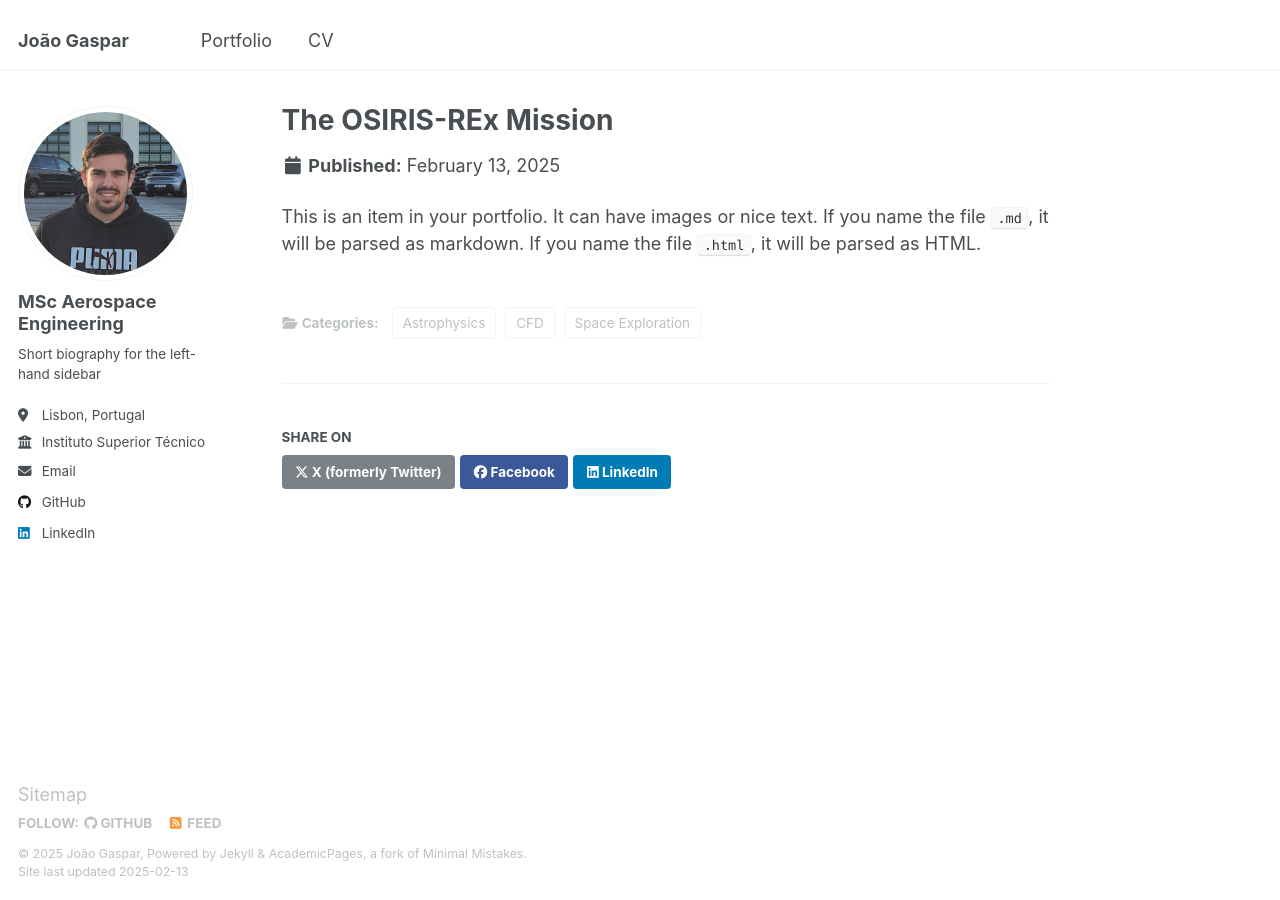
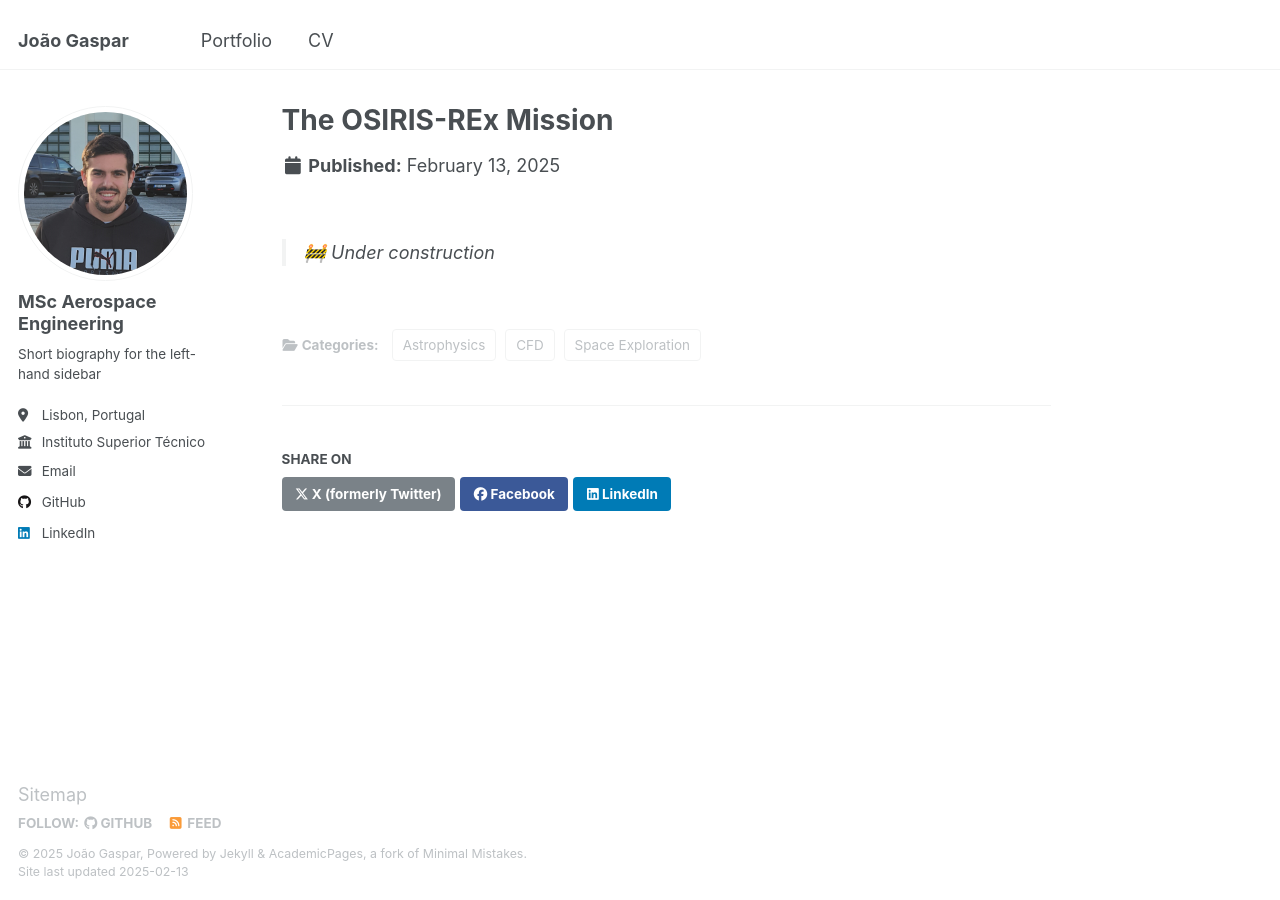
Before and after one commit to joaogaspar00/joaogaspar00.github.io, a Jekyll site: the page built from _portfolio/OsirisMission.md, in a window 1280 px wide. Built offline with Jekyll 4.4.1, drawn with Linux system fonts in a browser that asks for light colours.

Commit message:
Update OsirisMission.md

```diff
--- a/_portfolio/OsirisMission.md
+++ b/_portfolio/OsirisMission.md
@@ -8,4 +8,5 @@ category:
     - Space Exploration
 ---
 
-This is an item in your portfolio. It can have images or nice text. If you name the file `.md`, it will be parsed as markdown. If you name the file `.html`, it will be parsed as HTML.
+
+> 🚧 Under construction
```
